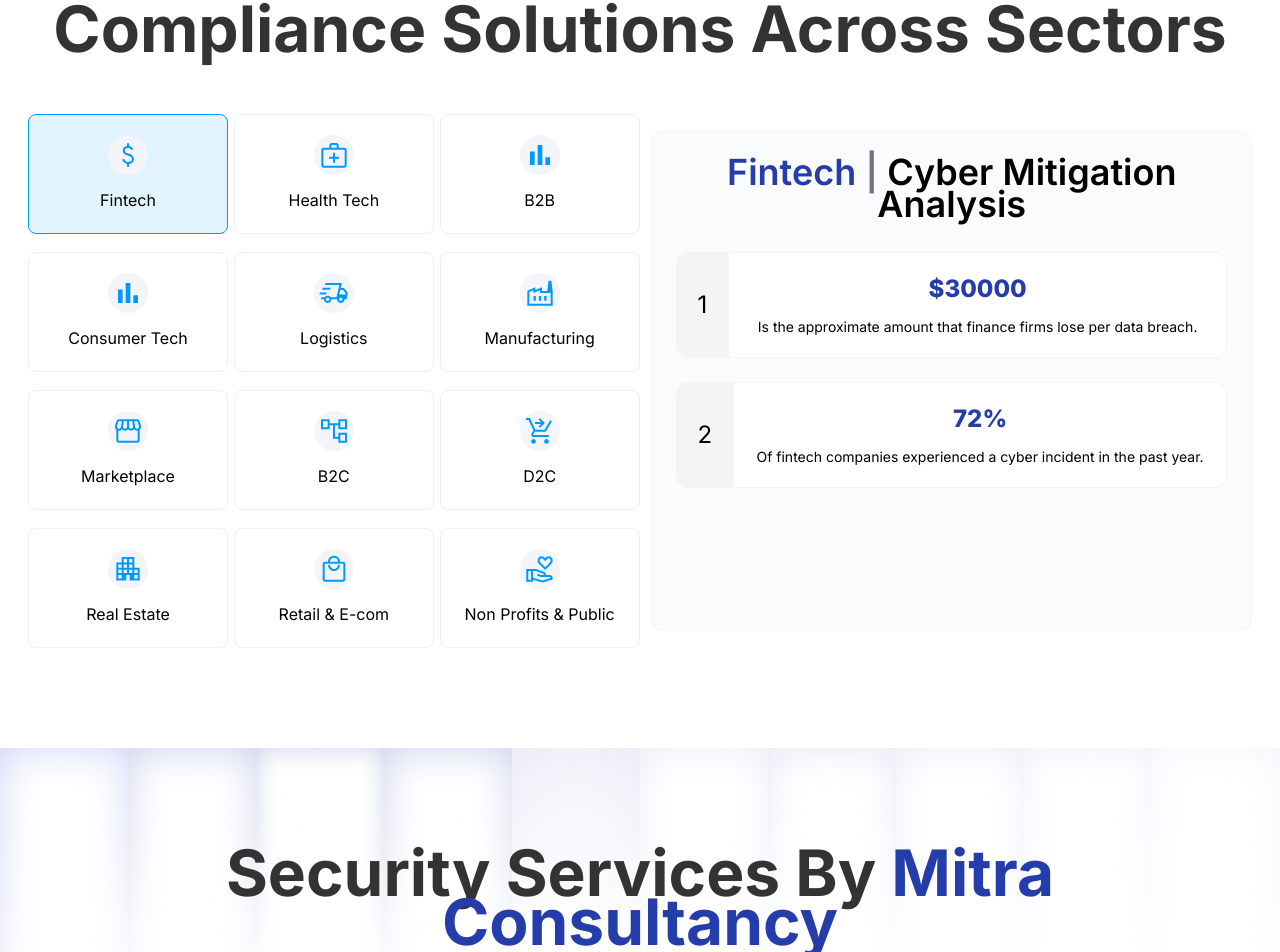
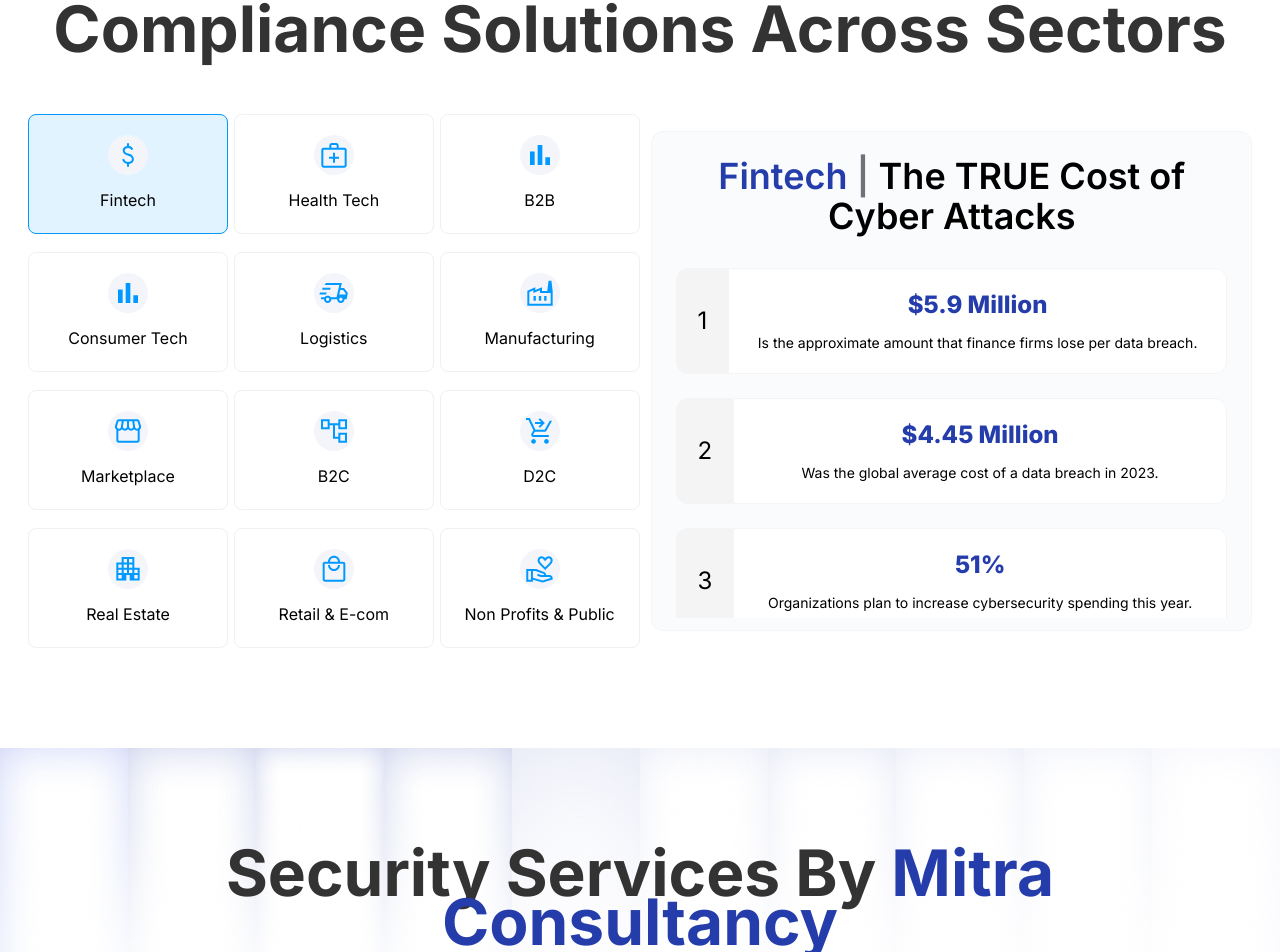
Before and after one commit to neon-lab-dev/MITR-Consultancy-Client, a Next.js app: page /security in a window 1280 px wide. Shown: the part 1096-2048 px from the top of the page. Built offline with nearby package versions, Linux system fonts and the light colour scheme.

Commit message:
Added compliance solutions data

```diff
--- a/src/Components/CybersecurityCompliance/ComplianceSolutions/ComplianceSolutions.tsx
+++ b/src/Components/CybersecurityCompliance/ComplianceSolutions/ComplianceSolutions.tsx
@@ -13,17 +13,22 @@
       title: "Fintech",
       data: {
         title: "Fintech",
-        subTitle: "Cyber Mitigation Analysis",
+        subTitle: "The TRUE Cost of Cyber Attacks",
         details: [
           {
-            value: "$30000",
+            value: "$5.9 Million",
             description:
               "Is the approximate amount that finance firms lose per data breach.",
           },
           {
-            value: "72%",
+            value: "$4.45 Million",
             description:
-              "Of fintech companies experienced a cyber incident in the past year.",
+              "Was the global average cost of a data breach in 2023.",
+          },
+          {
+            value: "51%",
+            description:
+              "Organizations plan to increase cybersecurity spending this year.",
           },
         ],
       },
@@ -33,16 +38,22 @@
       title: "Health Tech",
       data: {
         title: "Health Tech",
-        subTitle: "Patient Data Protection",
+        subTitle: "A Wake-Up Call",
         details: [
           {
-            value: "$250000",
+            value: "51%",
             description:
-              "Average penalty for HIPAA violations in healthcare data breaches.",
+              "Healthcare organizations reported an increase in data breaches since 2019.",
           },
           {
-            value: "93%",
-            description: "Of healthcare orgs faced a cyber attack in 2023.",
+            value: "337",
+            description:
+              "Healthcare incidents reported affected 19,992,810 individuals.",
+          },
+          {
+            value: "36%",
+            description:
+              "Healthcare facilities reported an increase in medical complications owing to ransomware attacks.",
           },
         ],
       },
@@ -55,9 +66,29 @@
         subTitle: "Supply Chain Risk",
         details: [
           {
-            value: "60%",
+            value: "Business Interruption Protection",
             description:
-              "Of B2B businesses faced vendor-related compliance risks.",
+              "Coverage for financial losses incurred due to cyberattacks or disruptions in business operations, ensuring continuity and resilience for B2B ventures.",
+          },
+          {
+            value: "Third-Party Liability Insurance",
+            description:
+              "Protection against claims from clients or partners arising from data breaches, system failures, or other cyber incidents, minimising legal and financial risks.",
+          },
+          {
+            value: "Supply Chain Security",
+            description:
+              "Insurance coverage for supply chain vulnerabilities, safeguarding against disruptions and losses stemming from cyberattacks targeting suppliers or vendors.",
+          },
+          {
+            value: "Network Security Enhancement",
+            description:
+              "Solutions tailored to strengthen network security infrastructure, including firewalls, intrusion detection systems, and data encryption protocols, reducing the risk of cyber threats and data breaches.",
+          },
+          {
+            value: "Data Privacy Compliance Support",
+            description:
+              "Coverage for legal expenses, regulatory fines, and other costs associated with privacy compliance, helping B2B companies navigate data protection regulations and mitigate financial risks.",
           },
         ],
       },
@@ -70,9 +101,29 @@
         subTitle: "Privacy Risk Insights",
         details: [
           {
-            value: "$50000",
+            value: "E-Commerce Protection",
             description:
-              "Was the average fine for consumer data misuse in 2024.",
+              "Specialised coverage for online retailers and consumer tech companies, safeguarding against financial losses resulting from data breaches, payment fraud, and other cyber threats in the e-commerce ecosystem.",
+          },
+          {
+            value: "Product Liability Insurance",
+            description:
+              "Protection against claims of product defects, malfunctions, or cyber vulnerabilities, ensuring financial security and brand reputation for consumer tech companies.",
+          },
+          {
+            value: "Privacy Compliance Support",
+            description:
+              "Coverage for legal expenses, regulatory fines, and other costs associated with privacy compliance, helping consumer tech companies navigate complex data protection regulations and mitigate financial risks.",
+          },
+          {
+            value: "Intellectual Property Protection",
+            description:
+              "Insurance solutions tailored to protect intellectual property assets, including patents, trademarks, and proprietary technologies, from theft, infringement, or misuse by competitors or cybercriminals.",
+          },
+          {
+            value: "Cyber Incident Response Services",
+            description:
+              "Access to expert cyber incident response teams and resources, including forensic investigations, data recovery, and crisis management support, to mitigate the impact of cyberattacks and ensure swift recovery for consumer tech companies.",
           },
         ],
       },
@@ -85,9 +136,29 @@
         subTitle: "Operational Compliance",
         details: [
           {
-            value: "85%",
+            value: "Supply Chain Security",
             description:
-              "Of logistics companies lack full compliance automation.",
+              "Coverage for cyber threats targeting supply chain partners and vendors.",
+          },
+          {
+            value: "Transportation Infrastructure Protection",
+            description:
+              "Protection for critical transportation systems and networks.",
+          },
+          {
+            value: "Cargo Theft Insurance",
+            description:
+              "Coverage for losses incurred due to cyber-enabled cargo theft or hijacking.",
+          },
+          {
+            value: "Business Interruption Coverage",
+            description:
+              "Financial assistance for losses incurred due to cyber attacks disrupting logistics operations.",
+          },
+          {
+            value: "Reputation Management",
+            description:
+              "Coverage for reputation damage and media relations expenses resulting from cyber incidents.",
           },
         ],
       },
@@ -100,9 +171,19 @@
         subTitle: "Safety and Quality Compliance",
         details: [
           {
-            value: "$120K",
+            value: "2nd",
             description:
-              "Was the median cost of safety-related shutdowns in 2024.",
+              "Manufacturing is the second-most targeted industry for cyber attacks.",
+          },
+          {
+            value: "86%",
+            description:
+              "Percentage of cyber attacks against manufacturers that are deliberate, targeted attacks.",
+          },
+          {
+            value: "$130,000",
+            description:
+              "Average claim size for Coalition's SMB manufacturing policyholders.",
           },
         ],
       },
@@ -158,8 +239,19 @@
         subTitle: "Legal Compliance Audits",
         details: [
           {
-            value: "$15K",
-            description: "Average fine for lease document non-compliance.",
+            value: "1 Billion",
+            description:
+              "IoT devices and sensors installed in commercial buildings by the end of 2019.",
+          },
+          {
+            value: "$220,000",
+            description:
+              "Average claim size for Coalition's real estate policyholders.",
+          },
+          {
+            value: "$125,000",
+            description:
+              "Average amount stolen in business email compromise and social engineering attacks against real estate firms.",
           },
         ],
       },
@@ -172,9 +264,19 @@
         subTitle: "Data Leak Management",
         details: [
           {
-            value: "$500K",
+            value: "50%",
             description:
-              "Cost of a single data leak for large online retailers.",
+              "Percent of retailers that experienced a data breach in the last year.",
+          },
+          {
+            value: "$62,000",
+            description:
+              "Average claim size for Coalition's SMB retail policyholders.",
+          },
+          {
+            value: "75%",
+            description:
+              "Percent of cyber attacks on retailers stemming from denial of service (DDoS) and payment skimming attacks.",
           },
         ],
       },
@@ -187,8 +289,19 @@
         subTitle: "Public Trust Compliance",
         details: [
           {
-            value: "62%",
-            description: "Of NGOs struggled with regulatory filings in 2024.",
+            value: "71%",
+            description:
+              "Non-profits reported experiencing a cyber attack in 2020.",
+          },
+          {
+            value: "$358,000",
+            description:
+              "The average cost of a successful ransomware attack on non-profits in 2020.",
+          },
+          {
+            value: "68%",
+            description:
+              "Percent of non-profits that lack resources to respond to a cyber incident.",
           },
         ],
       },
@@ -238,7 +351,7 @@
 
             {/* Data */}
             <div className="bg-neutral-135 border border-neutral-130 rounded-xl p-6 h-full xl:h-[500px] w-full xl:w-[50%]">
-              <h1 className="text-black text-2xl md:text-[36px] font-semibold text-center">
+              <h1 className="text-black text-2xl md:text-[36px] font-semibold text-center leading-10">
                 {" "}
                 <span className="text-secondary-20">
                   {activeData?.title}
@@ -248,7 +361,7 @@
               </h1>
 
               <div className="flex flex-col gap-6">
-                <div className="flex flex-col gap-6 mt-8">
+                <div className="flex flex-col gap-6 mt-8 max-h-[350px] overflow-y-auto">
                   {activeData?.details?.map((detail, index) => (
                     <div key={index} className="flex">
                       <div className="bg-neutral-140 border border-neutral-140 rounded-l-xl p-5 flex items-center justify-center text-2xl">
```
